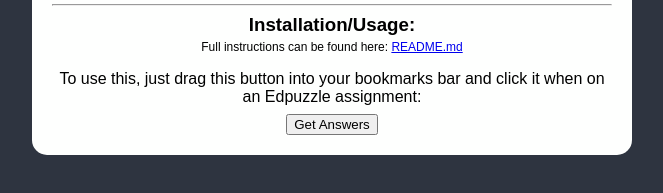
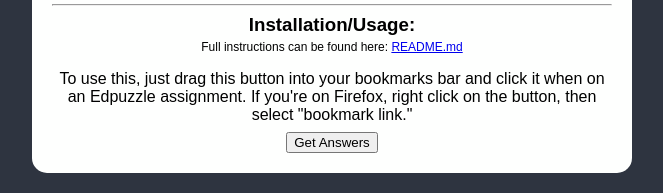
Before and after one commit to ading2210/edpuzzle-answers, a plain HTML site: page index.html in a window 1280 px wide. Shown: the part 1309-1502 px from the top of the page, without its empty margins (308-971 px from the left). Before the commit the page ends 1464 px from the top, so only its background shows below. Drawn offline with Linux system fonts and the light colour scheme.

Commit message:
add firefox specific instructions

```diff
--- a/bookmarklet.js
+++ b/bookmarklet.js
@@ -1,2 +1 @@
 javascript: if (window.location.hostname == "edpuzzle.com") {var script = document.body.appendChild(document.createElement("script")); script.src="https://cdn.jsdelivr.net/gh/ading2210@latest/edpuzzle-answers/script.js"; script.remove();} else {alert("Please run this on https://edpuzzle.com/assignments/[assignment_id]/watch")}
-//add this to the url of a bookmark, then ckick it when you're on an edpuzzle assignment
--- a/index.html
+++ b/index.html
@@ -37,6 +37,7 @@
       margin-left: auto;
       margin-right: auto;
       margin-top: 20px;
+      margin-bottom: 20px;
       padding: 20px;
       height: 100%;
       background-color: #FEFFFE;
@@ -71,7 +72,7 @@
 
     <h3 style="margin-top: 0px; margin-bottom: 4px">Installation/Usage:</h3>
     <p style="font-size: 12px">Full instructions can be found here: <a href="https://github.com/ading2210/edpuzzle-answers#creating-the-bookmarklet">README.md</a></p>
-    <p style="margin-top: 16px; margin-bottom: 8px">To use this, just drag this button into your bookmarks bar and click it when on an Edpuzzle assignment:</p>
+    <p style="margin-top: 16px; margin-bottom: 8px">To use this, just drag this button into your bookmarks bar and click it when on an Edpuzzle assignment. If you're on Firefox, right click on the button, then select "bookmark link."</p>
     <a href='javascript: if (window.location.hostname == "edpuzzle.com") {var script = document.body.appendChild(document.createElement("script")); script.src="https://cdn.jsdelivr.net/gh/ading2210/edpuzzle-answers@latest/script.js"; script.remove();} else {alert("Please run this on https://edpuzzle.com/assignments/[assignment_id]/watch")}'>
       <button>
         Get Answers
```
Also changed, not shown: README.md.
